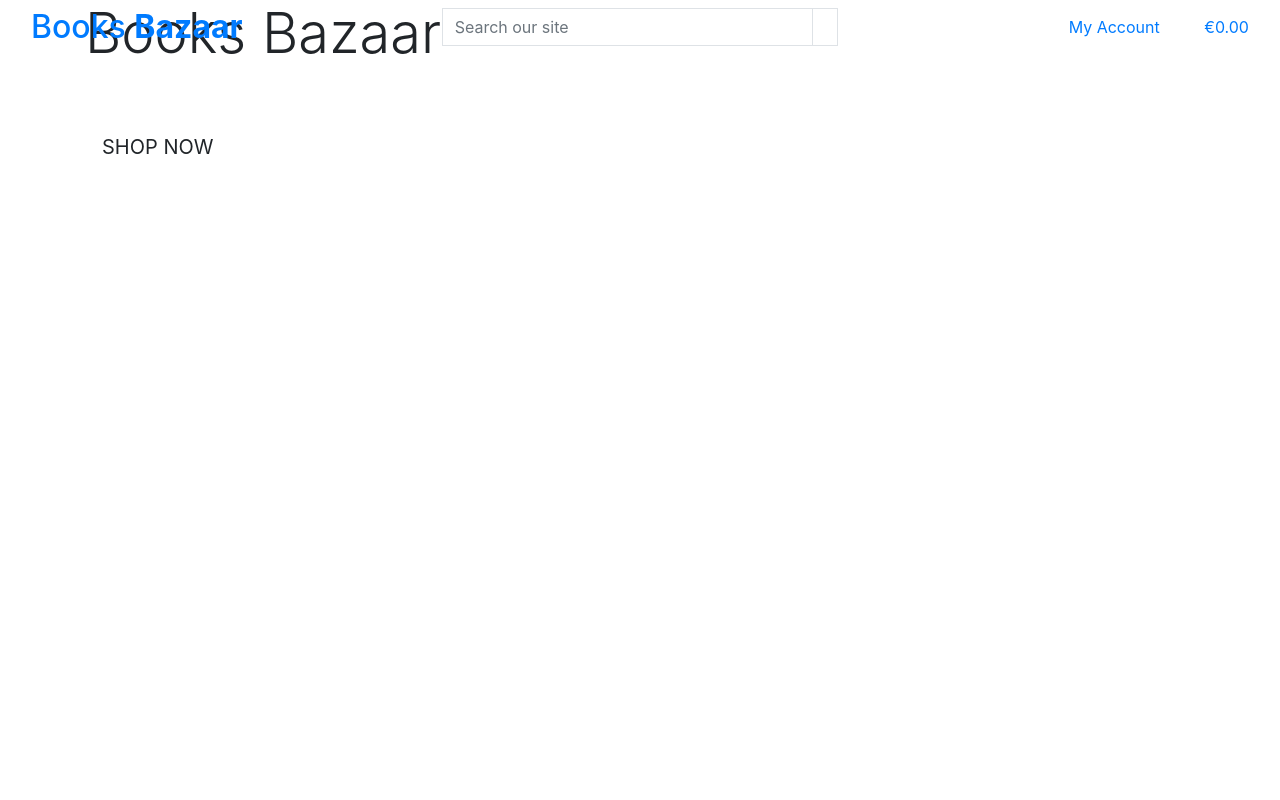
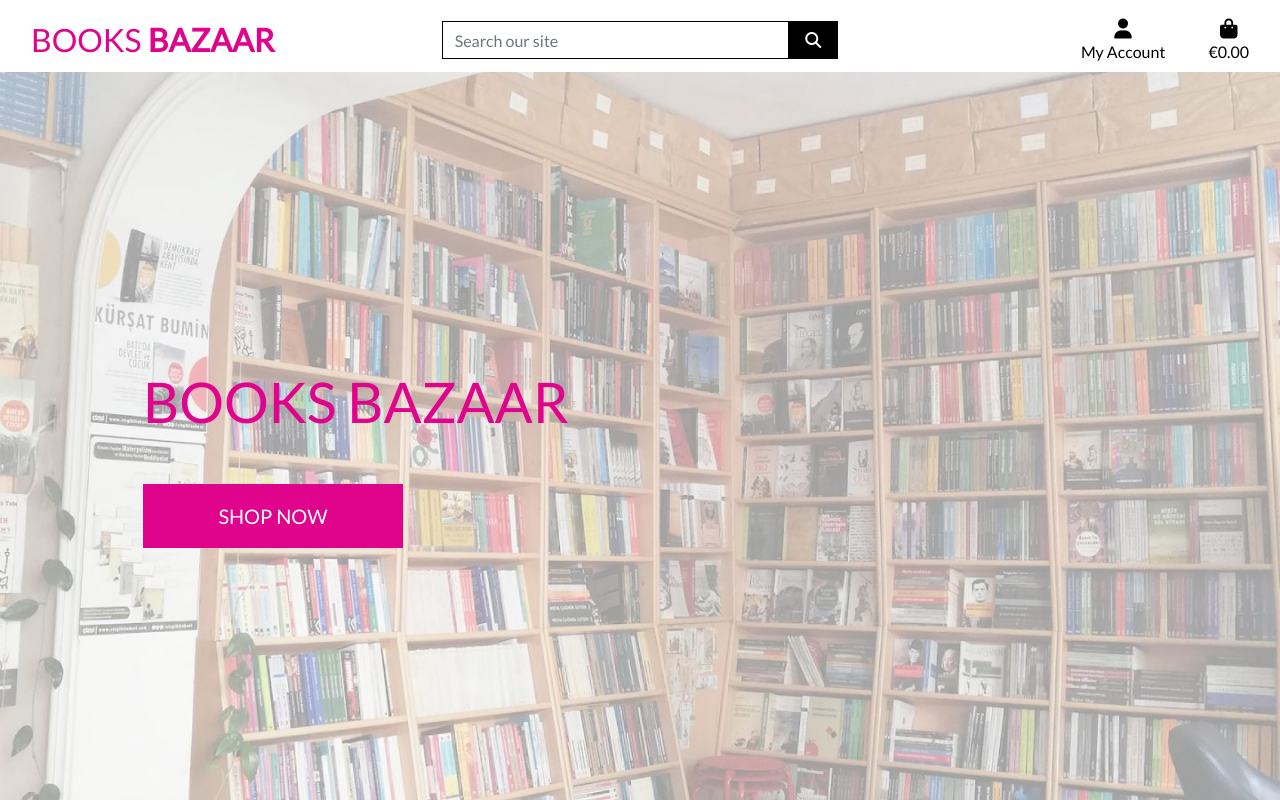
Before and after one commit to DanielleDaly/portfolio-project-5, a Django app: page / in a window 1280 px wide. Run offline with Django 3.2, Linux system fonts and the light colour scheme; some libraries are stand-ins or nearby versions.

Commit message:
Finish homepage header and CSS

```diff
--- a/books_bazaar/settings.py
+++ b/books_bazaar/settings.py
@@ -147,6 +147,10 @@ USE_TZ = True
 # https://docs.djangoproject.com/en/3.2/howto/static-files/
 
 STATIC_URL = '/static/'
+STATICFILES_DIRS = (os.path.join(BASE_DIR, 'static'),)
+
+MEDIA_URL = '/media/'
+MEDIA_ROOT = os.path.join(BASE_DIR, 'media')
 
 # Default primary key field type
 # https://docs.djangoproject.com/en/3.2/ref/settings/#default-auto-field
--- a/books_bazaar/urls.py
+++ b/books_bazaar/urls.py
@@ -15,9 +15,11 @@ Including another URLconf
 """
 from django.contrib import admin
 from django.urls import path, include
+from django.conf import settings
+from django.conf.urls.static import static
 
 urlpatterns = [
     path('admin/', admin.site.urls),
     path('accounts/', include('allauth.urls')),
     path('', include('home.urls')),
-]
+] + static(settings.MEDIA_URL, document_root=settings.MEDIA_ROOT)
--- a/home/templates/home/index.html
+++ b/home/templates/home/index.html
@@ -13,7 +13,7 @@
 <div class="container h-100">
     <div class="row h-100">
         <div class="col-7 col-md-6 my-auto">
-            <h1 class="display-4 logo-font text-black">
+            <h1 class="display-4 logo-font text-pink">
                 Books Bazaar
             </h1>
             <div class="my-5">
--- /dev/null
+++ b/static/css/base.css
@@ -0,0 +1,97 @@
+html {
+    height: 100%;
+}
+
+body {
+    background: url('/media/bookstore-unsplash.jpg') no-repeat center center fixed;
+    background-size: cover;
+    height: calc(100vh - 164px);
+    color: #555;
+    font-family: 'Lato';
+}
+
+/* from Bulma */
+.icon {
+    align-items: center;
+    display: inline-flex;
+    justify-content: center;
+    height: 1.5rem;
+    width: 1.5rem;
+}
+
+.logo-font {
+    text-transform: uppercase;
+}
+
+.main-logo-link {
+    width: fit-content;
+}
+
+.shop-now-button {
+    background: #e0038b;
+    color: #fff;
+    min-width: 260px;
+}
+
+.btn-black {
+    background: black;
+    color: white;
+}
+
+.shop-now-button:hover,
+.shop-now-button:active,
+.shop-now-button:focus,
+.btn-black:hover,
+.btn-black:active,
+.btn-black:focus {
+    background: #222;
+    color: white;
+}
+
+.text-black {
+    color: #000 !important;
+}
+
+.text-navy {
+    color: #130b2c !important;
+}
+
+.text-pink {
+    color: #e0038b !important;
+}
+
+.border-black {
+    border: 1px solid black !important;
+}
+
+.border-navy {
+    border: 1px solid #130b2c !important;
+}
+
+.border-pink {
+    border: 1px solid #e0038b !important;
+}
+
+/* -------------------------------- Media Queries */
+
+/* Slightly larger container on xl screens */
+@media (min-width: 1200px) {
+    .container {
+        max-width: 80%;
+    }
+}
+
+/* fixed top navbar only on medium and up */
+@media (min-width: 992px) {
+    .fixed-top-desktop-only {
+        position: fixed;
+        top: 0;
+        right: 0;
+        left: 0;
+        z-index: 1030;
+    }
+
+    .header-container {
+        padding-top: 164px;
+    }
+}
--- a/templates/base.html
+++ b/templates/base.html
@@ -16,12 +16,15 @@
     {% block corecss %}
     <link rel="stylesheet" href="https://cdn.jsdelivr.net/npm/bootstrap@4.6.2/dist/css/bootstrap.min.css"
         integrity="sha384-xOolHFLEh07PJGoPkLv1IbcEPTNtaed2xpHsD9ESMhqIYd0nLMwNLD69Npy4HI+N" crossorigin="anonymous">
+    <link rel="stylesheet" href="https://fonts.googleapis.com/css?family=Lato&display=swap">
+    <link rel="stylesheet" href="{% static 'css/base.css' %}">
     {% endblock %}
 
     {% block extra_css %}
     {% endblock %}
 
     {% block corejs %}
+    <script src="https://kit.fontawesome.com/3128113473.js" crossorigin="anonymous"></script>
     <script src="https://cdn.jsdelivr.net/npm/jquery@3.5.1/dist/jquery.min.js"
         integrity="sha256-9/aliU8dGd2tb6OSsuzixeV4y/faTqgFtohetphbbj0=" crossorigin="anonymous"></script>
     <script src="https://cdn.jsdelivr.net/npm/popper.js@1.16.1/dist/umd/popper.min.js"
@@ -41,10 +44,10 @@
 
 <body>
     <header class="container-fluid fixed-top">
-        <div class="row">
+        <div id="topnav" class="row bg-white pt-lg-2 d-none d-lg-flex">
             <div class="col-12 col-lg-4 my-auto py-1 py-lg-0 text-center text-lg-left">
                 <a href="{% url 'home' %}" class="nav-link main-logo-link">
-                    <h2 class="logo-font text-black my-0">Books <strong>Bazaar</strong></h2>
+                    <h2 class="logo-font text-pink my-0">Books <strong>Bazaar</strong></h2>
                 </a>
             </div>
             <div class="col-12 col-lg-4 my-auto py-1 py-lg-0">
```
Also changed, not shown: media/bookstore-unsplash.jpg (added).
